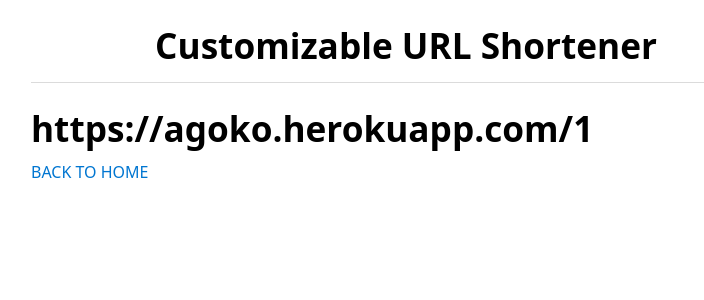
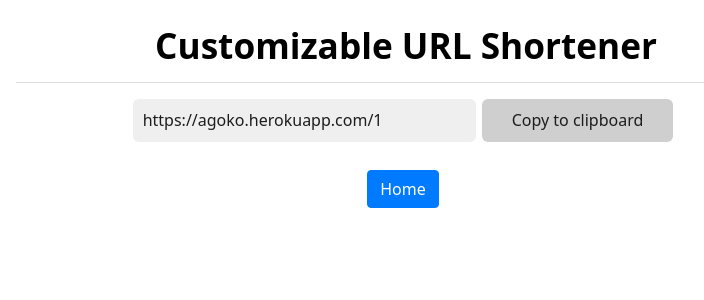
Before and after one commit to anigokul432/Website-URL-Shortener, a Flask app: page /display/1 in a window 1280 px wide. Shown: the top 300 px of the page, without its empty margins (234-938 px from the left). Run offline with Flask 2, Linux system fonts and the light colour scheme.

Commit message:
Add files via upload

```diff
--- a/templates/base.html
+++ b/templates/base.html
@@ -11,11 +11,14 @@
   </head>
   <body>
     <div class="container-fluid">
-        <h1 style="text-align: center">Customizable URL Shortener</h1>
-        <hr>
-        {% block content %}
-        {% endblock %}
+      <h1 style="text-align: center">Customizable URL Shortener</h1>
     </div>
+    <hr>
+    <div class="container square-box d-flex justify-content-center align-items-center">
+      {% block content %}
+      {% endblock %}
+    </div>
+
 
     <script src="https://code.jquery.com/jquery-3.5.1.slim.min.js" integrity="sha384-DfXdz2htPH0lsSSs5nCTpuj/zy4C+OGpamoFVy38MVBnE+IbbVYUew+OrCXaRkfj" crossorigin="anonymous"></script>
     <script src="https://cdn.jsdelivr.net/npm/popper.js@1.16.1/dist/umd/popper.min.js" integrity="sha384-9/reFTGAW83EW2RDu2S0VKaIzap3H66lZH81PoYlFhbGU+6BZp6G7niu735Sk7lN" crossorigin="anonymous"></script>
--- a/templates/home.html
+++ b/templates/home.html
@@ -4,17 +4,17 @@
 {% block content %}
 <form action="#", method="post">
     <label for="url">Enter a URL:</label>
-    <input type="url" name="nm" id="url" placeholder="https://xyz.com" pattern="https://.*" size="50" required>
+    <input type="url" name="nm" id="url" placeholder="https://xyz.com" pattern="https://.*" size="62" required>
 
     <br>
     <label for="text">Customize:</label>
     <div style="clear:both;"></div>
     <div style="float:left;">
-        <input readonly="" name="id" id="id" value="agok.com/" size="6">
+        <input readonly="" name="id" id="id" value="agoko.herokuapp.com/" size="18">
     </div>
     <input type="text" name="usr" id="text" placeholder="Leave blank to generate random URL" size="36">
     <div style="clear:both;"><br></div>
 
-    <input type="submit" value="Generate" class="btn btn-primary">
+    <div class="d-flex justify-content-center"><input type="submit" value="Generate" class="btn btn-primary"></div>
 </form>
 {% endblock %}
--- a/templates/shorturl.html
+++ b/templates/shorturl.html
@@ -3,6 +3,17 @@
 
 {% block content %}
     <h4>{{already_exists|safe}}</h4>
-    <h1>https://agoko.herokuapp.com/{{short_url_display}}</h1>
-    <a href="https://agoko.herokuapp.com/">BACK TO HOME</a>
+
+    <form action="#">
+        <div style="clear:both;"></div>
+        <div style="float:left;">
+            <input readonly="" name="id" id="id" value="https://agoko.herokuapp.com/{{short_url_display}}" size="30">
+        </div>
+        <button type="button" id="copy-button"> <span id="copy-button-feedback"></span> Copy to clipboard </button>
+        <div style="clear:both;"><br></div>
+
+        <div class="d-flex justify-content-center">
+            <button formaction="http://agoko.herokuapp.com/" class="btn btn-primary">Home</button>
+        </div>
+    </form>
 {% endblock %}
--- /dev/null
+++ b/templates/style.css
@@ -0,0 +1,5 @@
+.square-box{
+    max-width: 200px;
+    min-height: 200px;
+    border: 1px solid #333;
+}
```
